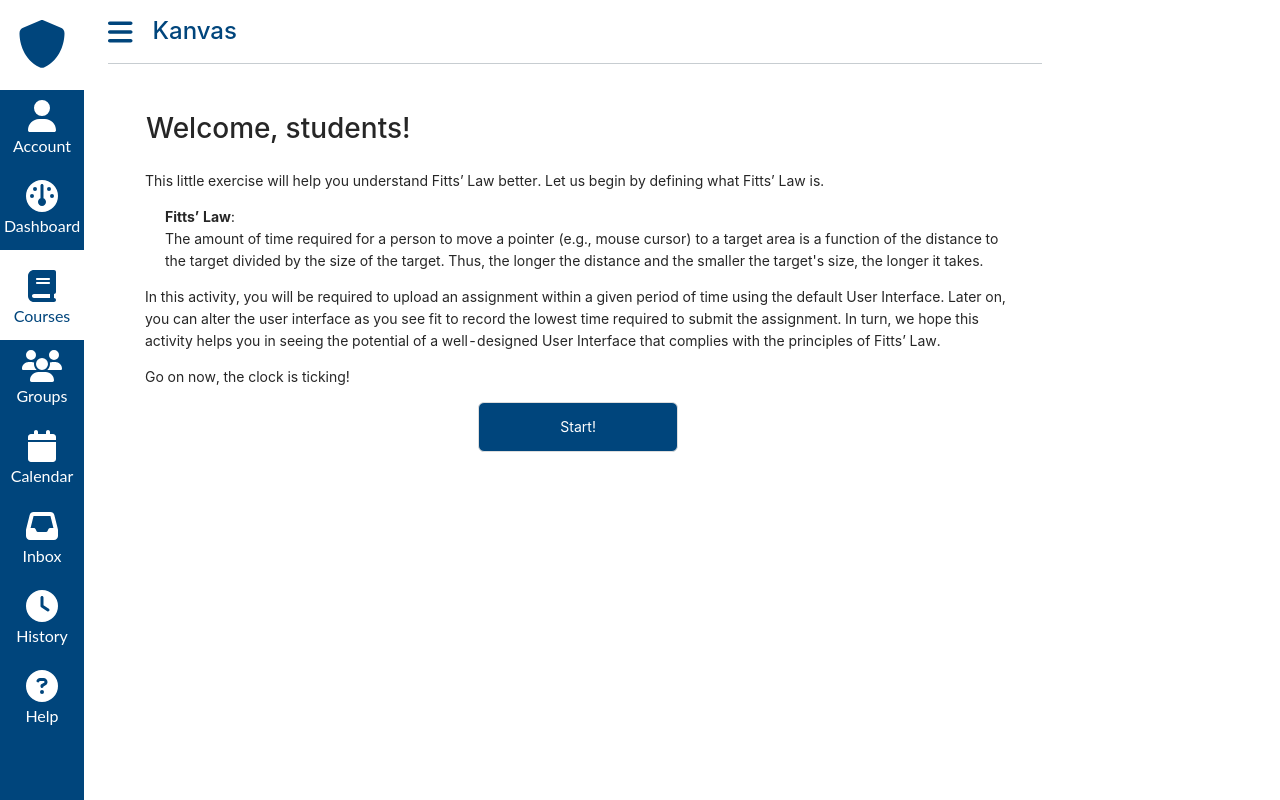
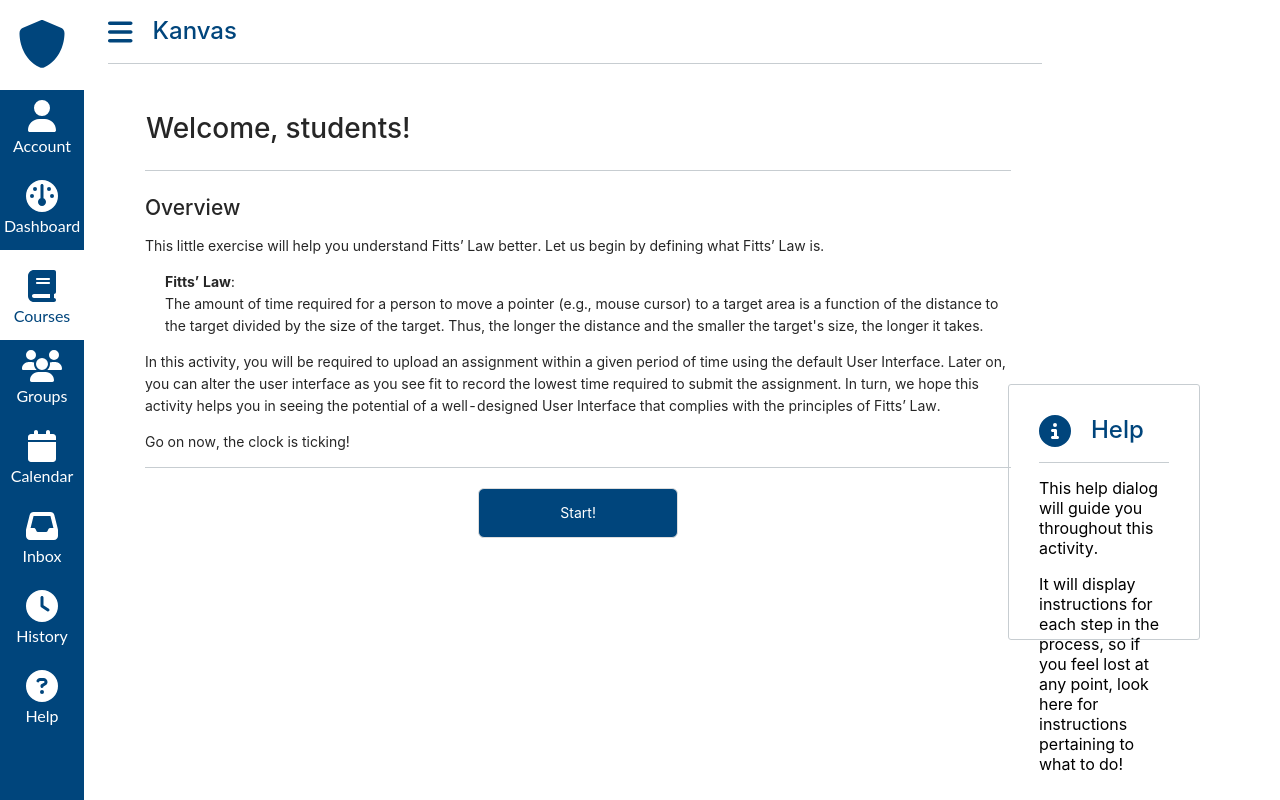
Before and after one commit to yil409/705-project, a React (Create React App) app in the folder frontend/: page / in a window 1280 px wide. Built offline with nearby package versions, Linux system fonts and the light colour scheme.

Commit message:
Editing the start page, button text errors + other small mistakes

```diff
--- a/frontend/src/App.css
+++ b/frontend/src/App.css
@@ -122,3 +122,9 @@
   float: left;
   width: 100%;
 }
+
+.breakBar {
+  width: 100%;
+  border-bottom: 1px solid #c7cdd1;
+  margin-bottom: 20px;
+}
--- a/frontend/src/Componet/DesignPopup.js
+++ b/frontend/src/Componet/DesignPopup.js
@@ -124,7 +124,7 @@ export default function DesignPopup() {
                     <p>When you are ready, click the "Next Page" button.</p>
                 </div>
 
-            <div className="nextpageButton"> <Link to="/test" style={{color: "white"}}>NEXTPAGE</Link> </div>
+            <div className="nextpageButton"> <Link to="/test" style={{color: "white"}}>NEXT PAGE</Link> </div>
         </div>
 
     );
--- a/frontend/src/Componet/StartPage.js
+++ b/frontend/src/Componet/StartPage.js
@@ -2,6 +2,8 @@ import React from 'react';
 import { useNavigate } from "react-router-dom";
 import '../Css/Start.css';
 
+import { FontAwesomeIcon } from '@fortawesome/react-fontawesome'
+import { faCircleInfo } from '@fortawesome/free-solid-svg-icons'
 
 export default function StartPage() {
     const navigate = useNavigate();
@@ -13,18 +15,42 @@ export default function StartPage() {
             <main>
                 <div className='startPage'>
 
-                <div className='heading'><h1>Welcome, students!</h1></div>
-                <p>This little exercise will help you understand Fitts’ Law better. Let us begin by defining what Fitts’ Law is.</p>
+                <div className='heading'>
+                    <h1>Welcome, students!</h1>
+                </div>
+                <div className='breakBar'> </div>
+                    <h2>Overview</h2>
+                    <p>This little exercise will help you understand Fitts’ Law better. Let us begin by defining what Fitts’ Law is.</p>
 
-<p style={{ paddingLeft: 20, marginBottom: 0}}><b>Fitts’ Law</b>:</p>
-<p style={{ paddingLeft: 20 }}>The amount of time required for a person to move a pointer (e.g., mouse cursor) to a target area is a function of the distance to the target divided by the size of the target. Thus, the longer the distance and the smaller the target's size, the longer it takes.</p>
-<p>In this activity, you will be required to upload an assignment within a given period of time using the default User Interface. Later on, you can alter the user interface as you see fit to record the lowest time required to submit the assignment. In turn, we hope this activity helps you in seeing the potential of a well-designed User Interface that complies with the principles of Fitts’ Law.</p>
-<p> Go on now, the clock is ticking!</p>
+                    <p style={{ paddingLeft: 20, marginBottom: 0}}><b>Fitts’ Law</b>:</p>
+                    <p style={{ paddingLeft: 20 }}>The amount of time required for a person to move a pointer (e.g., mouse cursor) to a target area is a function of the distance to the target divided by the size of the target. Thus, the longer the distance and the smaller the target's size, the longer it takes.</p>
 
+                    <p>In this activity, you will be required to upload an assignment within a given period of time using the default User Interface. Later on, you can alter the user interface as you see fit to record the lowest time required to submit the assignment. In turn, we hope this activity helps you in seeing the potential of a well-designed User Interface that complies with the principles of Fitts’ Law.</p>
+
+                    <h2></h2>
+
+                    <p> Go on now, the clock is ticking!</p>
+
+                    <div className='breakBar'> </div>
                 <div className='center'>
                 <button className='startButton' onClick={navigateToDesign}>Start!</button>
                 </div>
                 </div>
+
+
+                <div className='instructionsAndPageName'>
+                    <div className="instructionsAndPageNameHeader">
+                        <FontAwesomeIcon icon={faCircleInfo} size="2x"/>
+                        <h3> Help </h3>
+                    </div>
+
+                    <p>This help dialog will guide you throughout this activity. </p>
+                    <p>It will display instructions for each step in the process, so if you feel lost at any point, look here for instructions pertaining to what to do! </p>
+                    <p></p>
+                    <p></p>
+                    <p>Press "Start" when you feel ready to begin.</p>
+                </div>
+
             </main>
         </>
     );
--- a/frontend/src/Componet/TestPage.js
+++ b/frontend/src/Componet/TestPage.js
@@ -350,7 +350,7 @@ const renderTime = ({ remainingTime }) => {
                     <p>Try to submit the assignment and complete this task as quickly as possible. The timer above will help simulate this pressure. </p>
                     <p></p>
                     <p></p>
-                    <p> The 'Next Page' button will become avaliable after the assignment is submitted. </p>
+                    <p> The next page will show automatically after the assignment is submitted. </p>
                 </div>
             </div>
 
```
